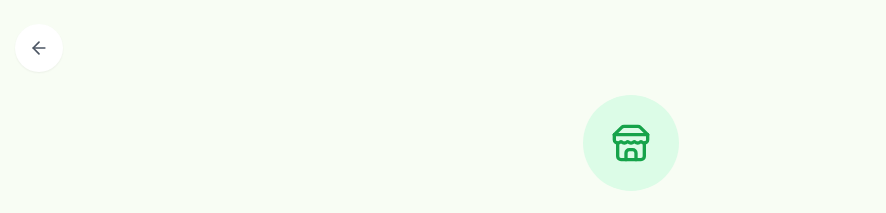
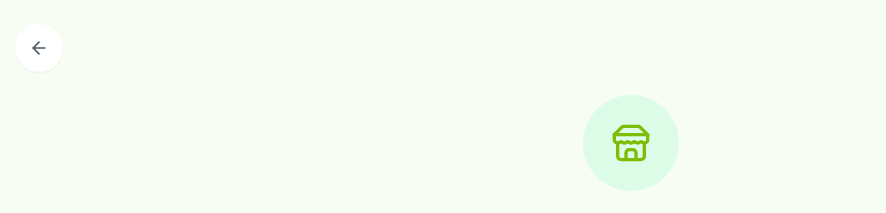
Before and after one commit to ManonDerydt/naymo-mvp-v1, a React (Vite) app: page /merchant/login in a window 1280 px wide. Shown: the top 213 px of the page, without its empty margins (9-895 px from the left). Built offline with nearby package versions, Linux system fonts and the light colour scheme.

Commit message:
Updated MerchantLogin.tsx

```diff
--- a/src/pages/auth/MerchantLogin.tsx
+++ b/src/pages/auth/MerchantLogin.tsx
@@ -57,7 +57,7 @@ const MerchantLogin = () => {
           {/* Icône avec cercle vert */}
           <div className="text-center">
             <div className="mx-auto w-24 h-24 bg-green-100 rounded-full flex items-center justify-center mb-8">
-              <Store className="w-10 h-10 text-green-600" />
+              <Store className="w-10 h-10" color="#7ebd07" />
             </div>
             <h2 className="text-3xl font-bold text-gray-900 mb-2">
               Connexion Commerçant
```
